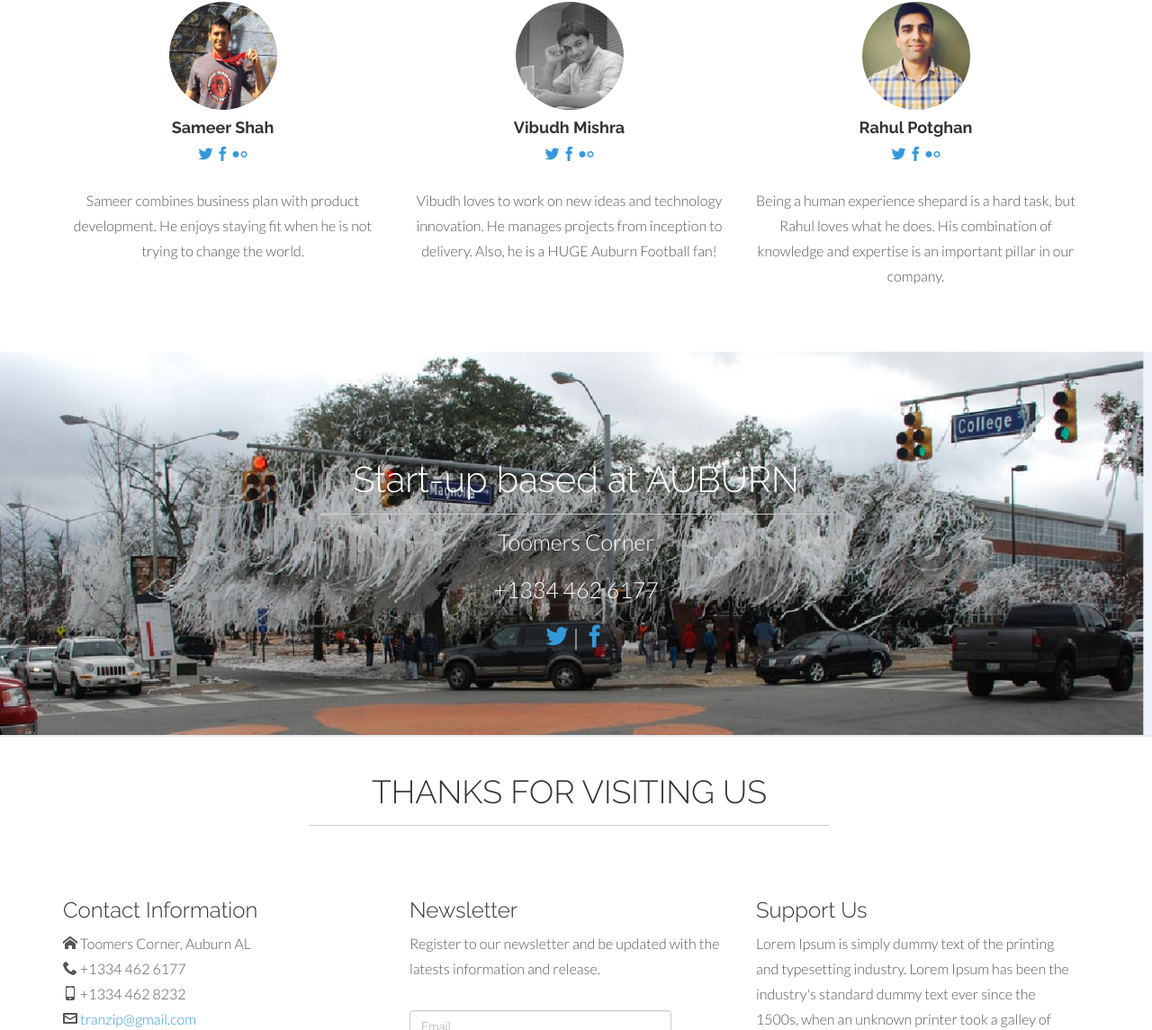
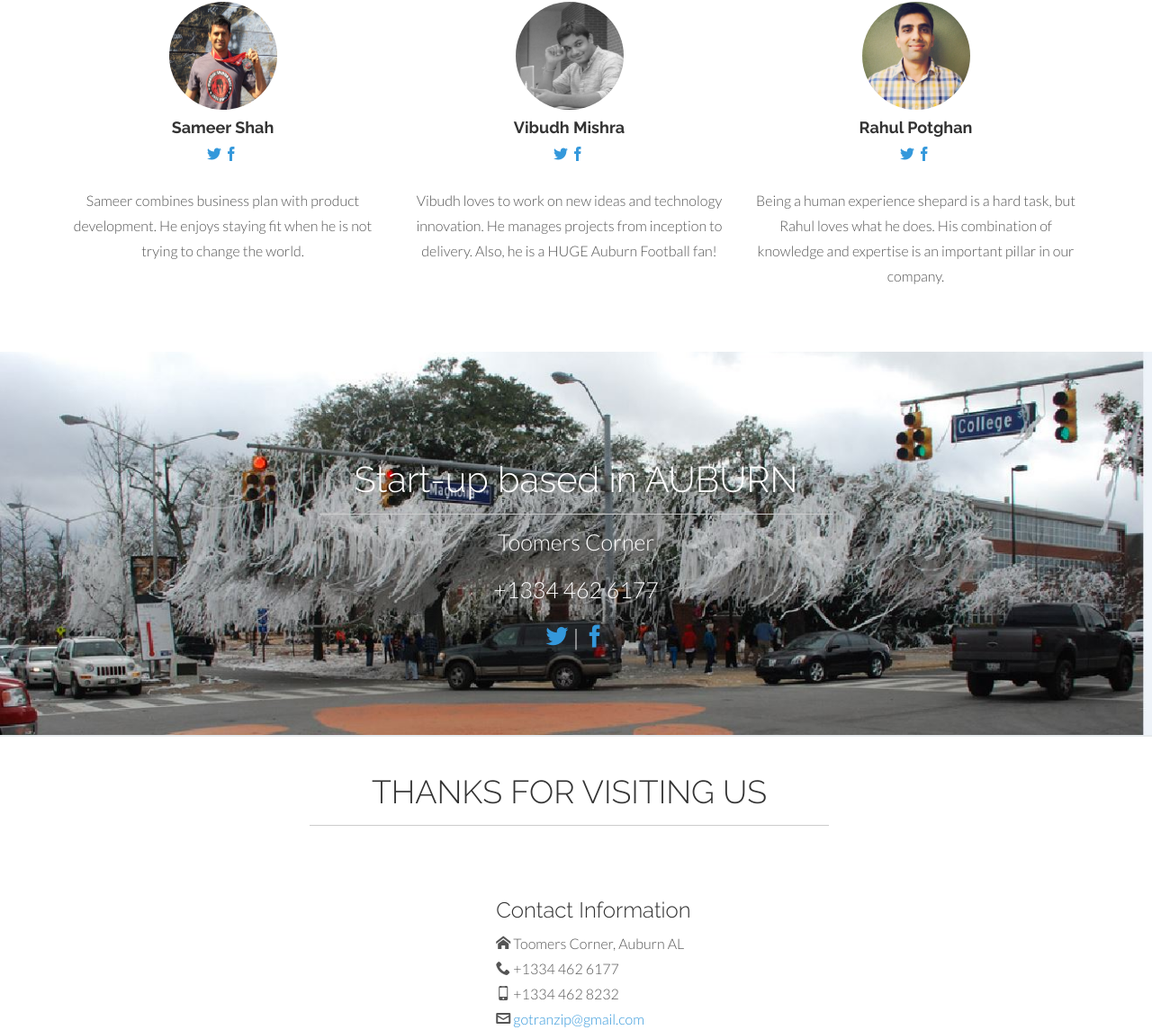
Before and after one commit to vibudhm/tranzip, a plain HTML site: page index.html in a window 1280 px wide. Shown: the part 3917-5062 px from the top of the page at 90% size. Drawn offline with Linux system fonts and the light colour scheme.

Commit message:
final push

```diff
--- a/index.html
+++ b/index.html
@@ -213,9 +213,8 @@
 					<img class="img img-circle" src="assets/img/team/sameer_headshot.jpg" height="120px" width="120px" alt="">
 					<br>
 					<h4><b>Sameer Shah</b></h4>
-					<a href="#" class="icon icon-twitter"></a>
-					<a href="#" class="icon icon-facebook"></a>
-					<a href="#" class="icon icon-flickr"></a>
+					<a href="https://twitter.com/sameer_shah23" class="icon icon-twitter"></a>
+					<a href="https://www.facebook.com/sameershah23" class="icon icon-facebook"></a>
 					<p>Sameer combines business plan with product development. He enjoys staying fit when he is not trying to change the world.</p>
 				</div><!-- col-lg-3 -->
 
@@ -223,9 +222,8 @@
 					<img class="img img-circle" src="assets/img/team/vib_headshot.PNG" height="120px" width="120px" alt="">
 					<br>
 					<h4><b>Vibudh Mishra</b></h4>
-					<a href="#" class="icon icon-twitter"></a>
-					<a href="#" class="icon icon-facebook"></a>
-					<a href="#" class="icon icon-flickr"></a>
+					<a href="https://twitter.com/vibudhm" class="icon icon-twitter"></a>
+					<a href="https://www.facebook.com/vibudhm" class="icon icon-facebook"></a>
 					<p>Vibudh loves to work on new ideas and technology innovation. He manages projects from inception to delivery. Also, he is a HUGE Auburn Football fan!</p>
 				</div><!-- col-lg-3 -->
 
@@ -233,9 +231,8 @@
 					<img class="img img-circle" src="assets/img/team/rahul_headshot.jpg" height="120px" width="120px" alt="">
 					<br>
 					<h4><b>Rahul Potghan</b></h4>
-					<a href="#" class="icon icon-twitter"></a>
-					<a href="#" class="icon icon-facebook"></a>
-					<a href="#" class="icon icon-flickr"></a>
+					<a href="https://twitter.com/rahulsp11" class="icon icon-twitter"></a>
+					<a href="https://www.facebook.com/rahulpd" class="icon icon-facebook"></a>
 					<p>Being a human experience shepard is a hard task, but Rahul loves what he does. His combination of knowledge and expertise is an important pillar in our company.</p>
 				</div><!-- col-lg-3 -->
 
@@ -246,7 +243,7 @@
 		<!-- ==== SECTION DIVIDER==== -->
 		<section class="section-divider textdivider divider6">
 			<div class="container">
-				<h1>Start-up based at AUBURN</h1>
+				<h1>Start-up based in AUBURN</h1>
 				<hr>
 				<p>Toomers Corner</p>
 				<p>+1334 462 6177</p>
@@ -261,18 +258,18 @@
 				<hr>
 				<br>
 				<br>
-				<div class="col-lg-4">
+				<div class="col-lg-offset-5 col-lg-4">
 					<h3>Contact Information</h3>
 					<p><span class="icon icon-home"></span> Toomers Corner, Auburn AL<br/>
 						<span class="icon icon-phone"></span> +1334 462 6177 <br/>
 						<span class="icon icon-mobile"></span> +1334 462 8232 <br/>
-						<span class="icon icon-envelop"></span> <a href="#"> tranzip@gmail.com</a> <br/>
-						<span class="icon icon-twitter"></span> <a href="#"> @gotranzip </a> <br/>
-						<span class="icon icon-facebook"></span> <a href="#"> Tranzip </a> <br/>
+						<span class="icon icon-envelop"></span> <a href="mailto:gotranzip@gmail.com"> gotranzip@gmail.com</a> <br/>
+						<span class="icon icon-twitter"></span> <a href="http://www.twitter.com/gotranzip"> @gotranzip </a> <br/>
+						<span class="icon icon-facebook"></span> <a href="http://www.facebook.com/gotranzip"> Tranzip </a> <br/>
 					</p>
 				</div><!-- col -->
 
-				<div class="col-lg-4">
+				<!--<div class="col-lg-4">
 					<h3>Newsletter</h3>
 					<p>Register to our newsletter and be updated with the latests information and release.</p>
 					<p>
@@ -298,7 +295,7 @@
 					</p>
 				</div><!-- col -->
 
-				<div class="col-lg-4">
+				<!--<div class="col-lg-4">
 					<h3>Support Us</h3>
 					<p>Lorem Ipsum is simply dummy text of the printing and typesetting industry. Lorem Ipsum has been the industry's standard dummy text ever since the 1500s, when an unknown printer took a galley of type and scrambled it to make a type specimen book.</p>
 				</div><!-- col -->
```
